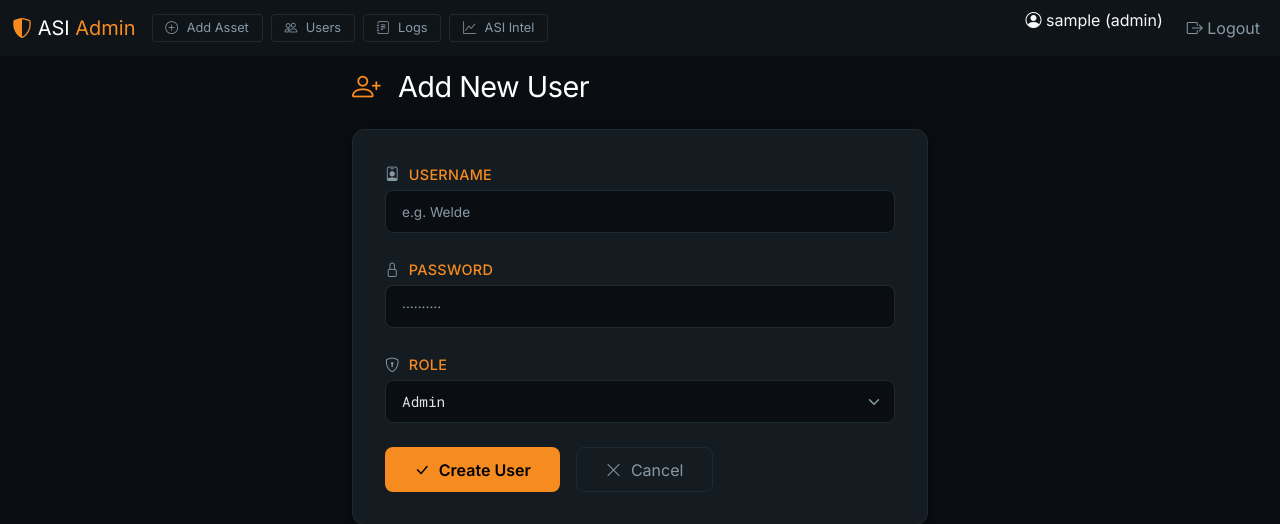
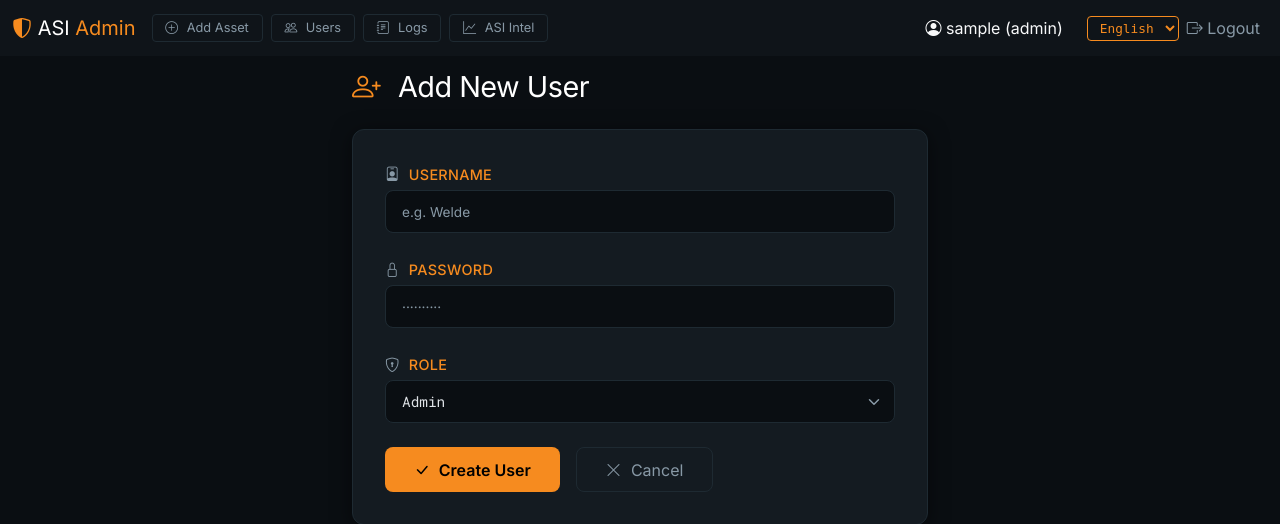
Before and after one commit to weldemichealaderaw144-hash/ASIPROJECT, a Flask app: page /add-user in a window 1280 px wide. Shown: the top 524 px of the page. Run offline with Flask 3, Linux system fonts and the light colour scheme; the visitor is signed in with stand-in values (Sample User, id 1).

Commit message:
Update add_user.html

```diff
--- a/templates/add_user.html
+++ b/templates/add_user.html
@@ -56,6 +56,23 @@
             border-color: var(--primary);
             color: var(--primary);
             background-color: rgba(246, 139, 31, 0.1);
+        }
+
+        /* Language selector in navbar */
+        .lang-selector {
+            background: transparent;
+            border: 1px solid var(--primary);
+            color: var(--primary);
+            font-family: 'Share Tech Mono', monospace;
+            font-size: 0.8rem;
+            padding: 0.2rem 0.5rem;
+            border-radius: 4px;
+            cursor: pointer;
+            margin-left: 0.5rem;
+        }
+        .lang-selector option {
+            background: var(--bg-dark);
+            color: var(--primary);
         }
 
         /* Main container */
@@ -178,19 +195,25 @@
             <div class="collapse navbar-collapse" id="navbarNav">
                 <ul class="navbar-nav me-auto">
                     {% if session.get('role') == 'admin' %}
-                        <li class="nav-item"><a href="{{ url_for('add_asset') }}" class="btn btn-sm btn-outline-shodan me-2"><i class="bi bi-plus-circle"></i> Add Asset</a></li>
-                        <li class="nav-item"><a href="{{ url_for('admin_users') }}" class="btn btn-sm btn-outline-shodan me-2"><i class="bi bi-people"></i> Users</a></li>
-                        <li class="nav-item"><a href="{{ url_for('activity_logs') }}" class="btn btn-sm btn-outline-shodan me-2"><i class="bi bi-journal-text"></i> Logs</a></li>
-                        <li class="nav-item"><a href="{{ url_for('attack_surface_intelligence') }}" class="btn btn-sm btn-outline-shodan me-2"><i class="bi bi-graph-up"></i> ASI Intel</a></li>
+                        <li class="nav-item"><a href="{{ url_for('add_asset') }}" class="btn btn-sm btn-outline-shodan me-2"><i class="bi bi-plus-circle"></i> <span data-i18n="addAsset">Add Asset</span></a></li>
+                        <li class="nav-item"><a href="{{ url_for('admin_users') }}" class="btn btn-sm btn-outline-shodan me-2"><i class="bi bi-people"></i> <span data-i18n="users">Users</span></a></li>
+                        <li class="nav-item"><a href="{{ url_for('activity_logs') }}" class="btn btn-sm btn-outline-shodan me-2"><i class="bi bi-journal-text"></i> <span data-i18n="logs">Logs</span></a></li>
+                        <li class="nav-item"><a href="{{ url_for('attack_surface_intelligence') }}" class="btn btn-sm btn-outline-shodan me-2"><i class="bi bi-graph-up"></i> <span data-i18n="asiIntel">ASI Intel</span></a></li>
                     {% endif %}
                 </ul>
-                <ul class="navbar-nav ms-auto">
+                <ul class="navbar-nav ms-auto align-items-center">
                     <li class="nav-item">
                         <span class="navbar-text text-light me-3">
                             <i class="bi bi-person-circle"></i> {{ session.get('username') }} ({{ session.get('role') }})
                         </span>
                     </li>
-                    <li class="nav-item"><a class="nav-link" href="{{ url_for('logout') }}"><i class="bi bi-box-arrow-right"></i> Logout</a></li>
+                    <li class="nav-item">
+                        <select id="languageSwitcher" class="lang-selector">
+                            <option value="en">English</option>
+                            <option value="am">አማርኛ</option>
+                        </select>
+                    </li>
+                    <li class="nav-item"><a class="nav-link" href="{{ url_for('logout') }}"><i class="bi bi-box-arrow-right"></i> <span data-i18n="logout">Logout</span></a></li>
                 </ul>
             </div>
         </div>
```
Also changed, not shown: other parts of templates/add_user.html (+15 -15 lines).
